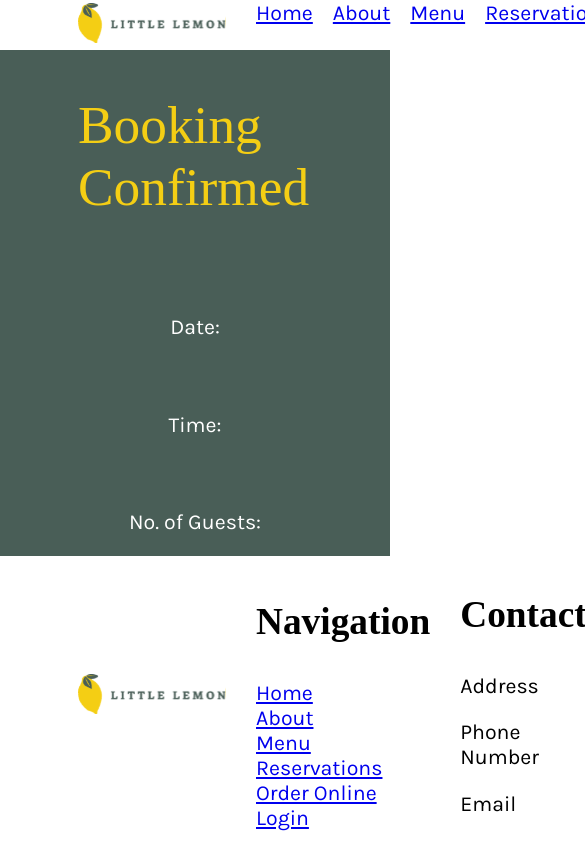
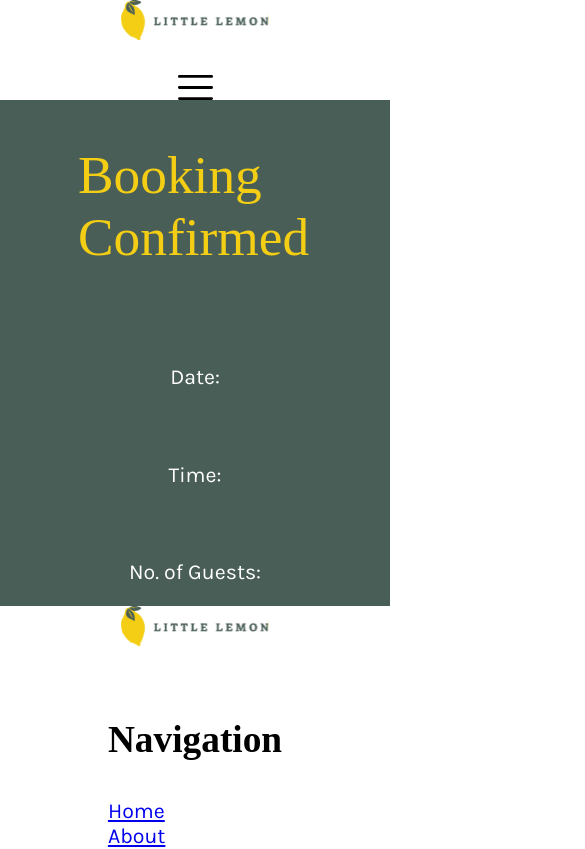
Before and after one commit to eltabei/little-lemon, a React (Create React App) app: page /little-lemon/confirm in a window 390 px wide. Shown: the top 849 px of the page, 585 px wide, since content can reach past the window. Built offline with nearby package versions, Linux system fonts and the light colour scheme; a web font is replaced by a local one.

Commit message:
Make header responsive showing hamburger toggle button on small screens

```diff
--- a/src/components/Header.js
+++ b/src/components/Header.js
@@ -1,14 +1,19 @@
 import Logo from '../assets/Logo.svg'
 import Nav from './Nav';
 import { Link } from 'react-router-dom';
+import HamburgerBtn from '../assets/hamburgermenu.svg';
 
 function Header() {
   return (
     <>
       <header>
         <Link to="/">
-          <img src={Logo} className="Logo" alt="Little Lemon Logo"></img>
+          <img src={Logo} className="Logo" alt="Little Lemon Logo" />
         </Link>
+        <input type="checkbox" id="menu-toggle" class="hamburgerCB" />
+        <label for="menu-toggle" class="hamburgerLabel">
+          <img className="HamburgerBtn" src={HamburgerBtn} />
+        </label>
         <Nav className="headerNav" />
       </header>
     </>
--- a/src/index.css
+++ b/src/index.css
@@ -15,10 +15,45 @@ header, footer {
   gap: 30px;
 }
 
-.headerNav {
-  /* make nav links horizontal */
-  display: flex;
-  gap: 20px;
+#menu-toggle {
+  display: none;
+}
+
+.HamburgerBtn {
+  display: none;
+}
+
+@media (min-width: 1200px) {
+  .headerNav {
+      /* make nav links horizontal */
+    display: flex;
+    gap: 20px;
+  }
+}
+
+@media (max-width: 767px) {
+  .headerNav {
+    display: none;
+  }
+
+  #menu-toggle:checked ~ .headerNav {
+    /* make nav links horizontal */
+    display: flex;
+    flex-direction: column;
+    gap: 20px;
+  }
+
+  .hero, .specialsTop, .chicago, .booking, .confirmedBooking, .dishContainer, .testimonialsContainer {
+    flex-direction: column;
+  }
+
+  header, footer {
+    flex-direction: column;
+  }
+
+  .HamburgerBtn {
+    display: block;
+  }
 }
 
 .hero, .testimonials, .booking, .confirmedBooking, .underConstruction {
@@ -88,7 +123,8 @@ Footer h3 {
 
 .heroRightImg {
   /* fill the height */
-  height: 100vh;
+  /* height: 100vh; */
+  width: 100%;
   /* center the image within its container */
   margin: 0 auto;
 }
```
Also changed, not shown: src/pages/Main.js (+4 -4 lines), src/assets/hamburgermenu.svg (added).
